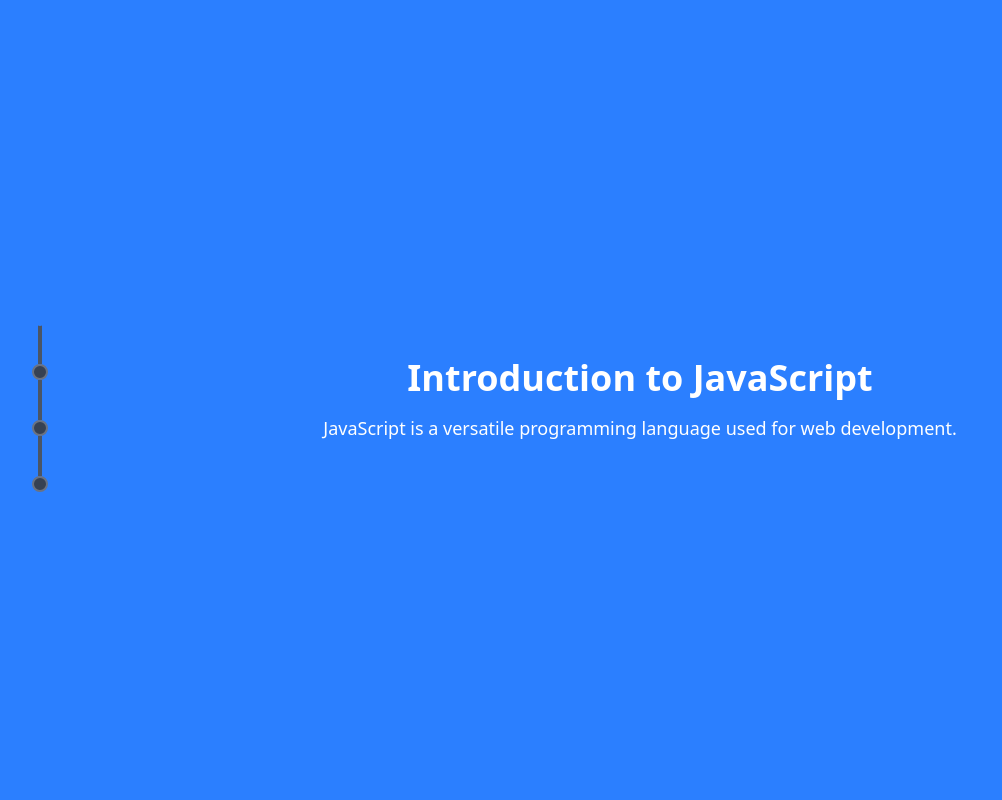
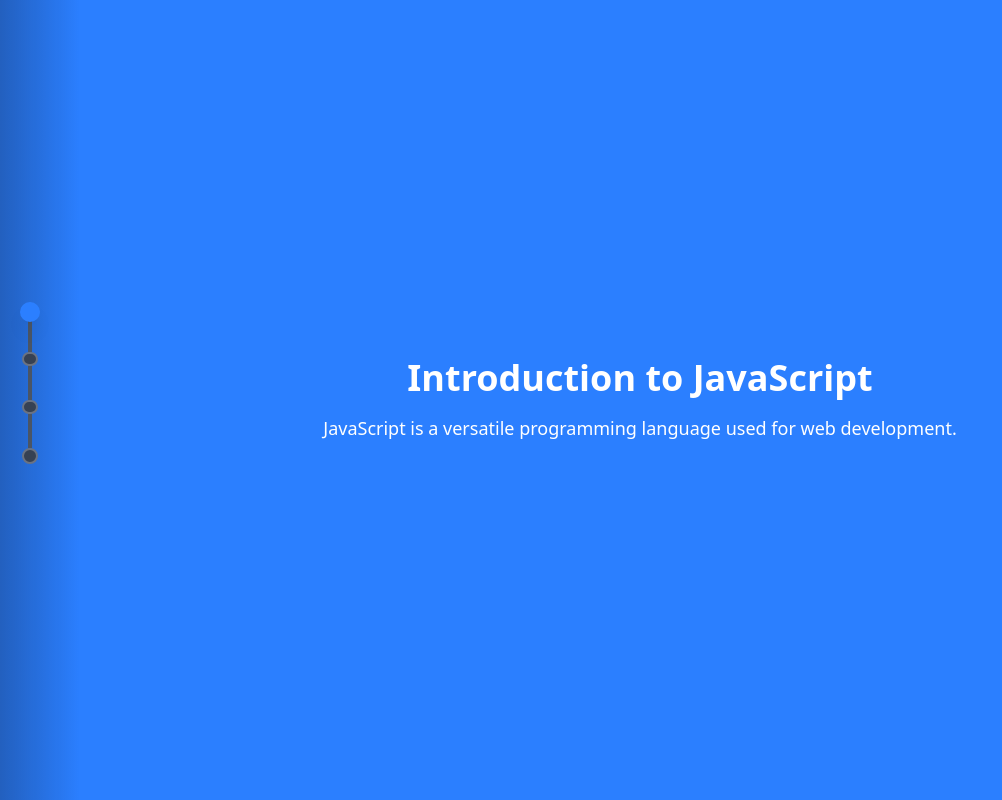
Before and after one commit to MeatyAri/slideflare, a SvelteKit app: page / in a window 1280 px wide. Shown: the top 800 px of the page, without its empty margins (0-1002 px from the left). Built offline with nearby package versions, Linux system fonts and the light colour scheme.

Commit message:
Refactor NavBar component for improved styling and code clarity

```diff
--- a/src/routes/NavBar.svelte
+++ b/src/routes/NavBar.svelte
@@ -6,28 +6,35 @@
 	 * @param {number} index
 	 */
 	const handleClick = (index) => {
-		// Dispatch event or use a callback if needed
-		// For now, just scroll to the slide
 		const slide = document.getElementById(String(index));
 		slide?.scrollIntoView({ behavior: 'smooth' });
 		activeIndex.index = index;
 	};
 </script>
 
-<nav class="fixed top-0 left-0 z-50 flex h-full w-20 flex-col items-center bg-transparent py-8">
-	<div class="flex h-full w-full flex-col items-center justify-center">
+<nav
+	class="fixed top-0 left-0 z-50 flex h-full w-20 flex-col items-center justify-center bg-gradient-to-l to-gray-900/30 py-8"
+>
+	<div class="relative z-10 flex w-full flex-col items-center pr-5">
+		{#if slides.length > 0}
+			<div
+				class="pointer-events-none absolute z-20 transition-[top] duration-300"
+				style="top: {activeIndex.index * 3}rem;"
+			>
+				<span
+					class="block h-4 w-4 scale-125 rounded-full border-2 border-blue-500 bg-blue-500 shadow-lg"
+				></span>
+			</div>
+		{/if}
 		{#each slides as slide, index}
 			<button
-				class="group relative flex flex-col items-center focus:outline-none"
+				class="group relative flex h-12 flex-col items-center focus:outline-none"
 				aria-label={`Go to slide ${index + 1}`}
 				onclick={() => handleClick(index)}
 			>
 				<span
-					class="h-4 w-4 rounded-full border-2 transition-all
-                    {activeIndex.index === index
-						? 'scale-125 border-blue-500 bg-blue-500'
-						: 'border-gray-500 bg-gray-700'}
-                "
+					class="
+                        h-4 w-4 rounded-full border-2 border-gray-500 bg-gray-700 transition-all"
 				></span>
 				{#if index < slides.length - 1}
 					<span class="h-10 w-1 bg-gray-600"></span>
```
